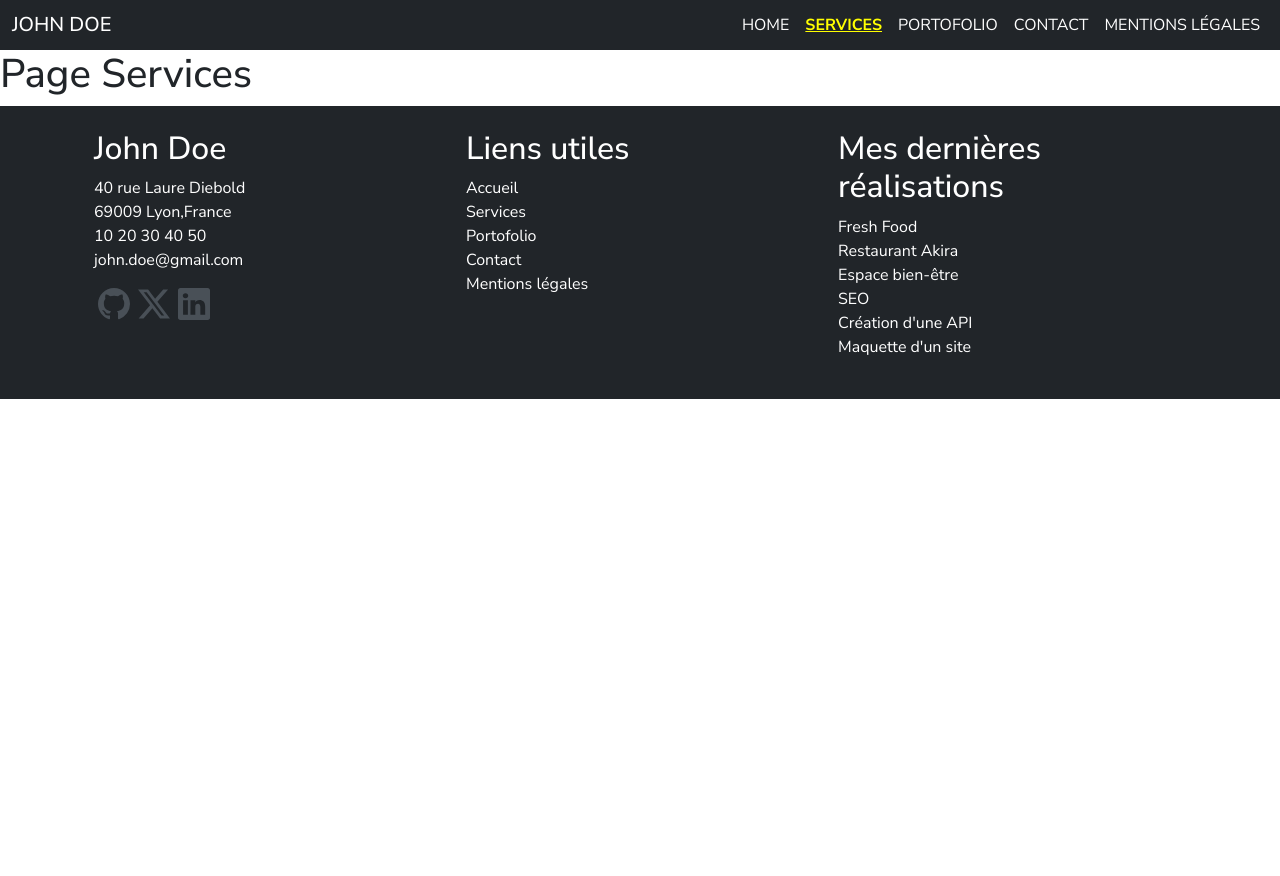
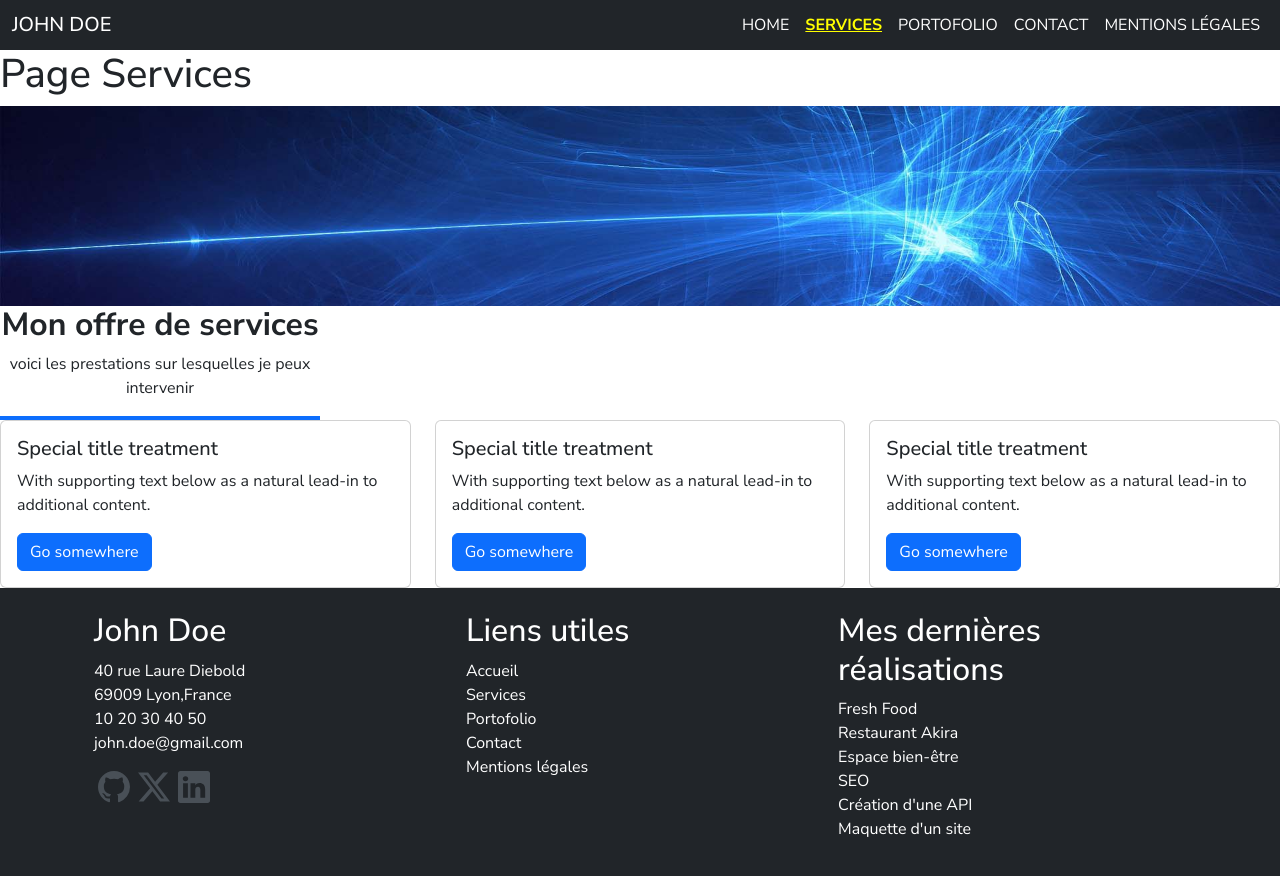
Before and after one commit to CL4P-TP-afk/Devoir_Creez_portfolio_React, a React (Vite) app in the folder app/: page /services in a window 1280 px wide. Shown: the top 876 px of the page. Before the commit the page ends 800 px from the top, so only its background shows below. Built offline with nearby package versions, Linux system fonts and the light colour scheme.

Commit message:
debut du placement des elements

```diff
--- a/app/src/pages/Services.jsx
+++ b/app/src/pages/Services.jsx
@@ -3,6 +3,40 @@ const Services = () => {
     return (
         <>
             <h1>Page Services</h1>
+            <img src="./src/assets/images/banner.jpg" alt="ligne lumineuse droite puis partant dans tous les sens sur fond bleu foncé" class="img-fluid" />
+            <div className="text-center border-bottom border-primary border-4 w-25 justify-content-center">
+                <h2><strong>Mon offre de services</strong></h2>
+                <p>voici les prestations sur lesquelles je peux intervenir</p>
+            </div>
+            <div class="row">
+                <div class="col-md-4 ">
+                    <div class="card">
+                        <div class="card-body">
+                            <h5 class="card-title">Special title treatment</h5>
+                            <p class="card-text">With supporting text below as a natural lead-in to additional content.</p>
+                            <a href="#" class="btn btn-primary">Go somewhere</a>
+                        </div>
+                    </div>
+                </div>
+                <div class="col-md-4">
+                    <div class="card">
+                        <div class="card-body">
+                            <h5 class="card-title">Special title treatment</h5>
+                            <p class="card-text">With supporting text below as a natural lead-in to additional content.</p>
+                            <a href="#" class="btn btn-primary">Go somewhere</a>
+                        </div>
+                    </div>
+                </div>
+                <div class="col-md-4">
+                    <div class="card">
+                        <div class="card-body">
+                            <h5 class="card-title">Special title treatment</h5>
+                            <p class="card-text">With supporting text below as a natural lead-in to additional content.</p>
+                            <a href="#" class="btn btn-primary">Go somewhere</a>
+                        </div>
+                    </div>
+                </div>
+            </div>
         </>
     )
 }
```
